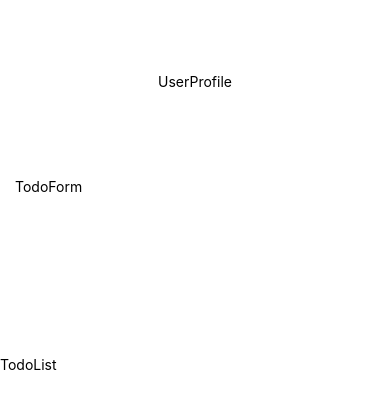
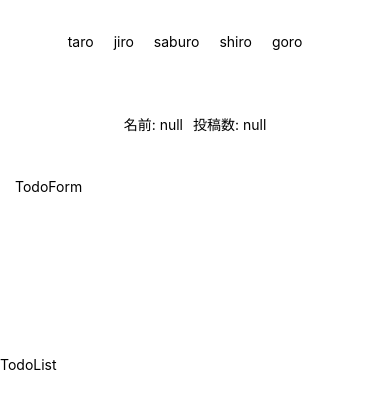
Before and after one commit to shinya-arai/rn-ts-todo, a React Native app: screen / in a window 390 px wide. Shown: the top 408 px of the page. Built offline with nearby package versions, Linux system fonts and the light colour scheme.

Commit message:
userProfile

```diff
--- a/App.tsx
+++ b/App.tsx
@@ -13,7 +13,7 @@ import {Platform, StyleSheet, Text, View} from 'react-native';
 import { Provider } from 'react-redux'
 import store from './src/store'
 
-import UserProfile from './src/components/UserProfile'
+import UserProfileContainer from './src/containers/UserProfileContainer'
 import TodoForm from './src/components/TodoForm';
 import TodoList from './src/components/TodoList';
 
@@ -23,7 +23,7 @@ export default class App extends Component<Props> {
     return (
       <Provider store={store}>
         <View style={{ flex: 10 }}>
-          <UserProfile />
+          <UserProfileContainer />
           <TodoForm />
           <TodoList />
         </View>
--- a/src/actions/index.ts
+++ b/src/actions/index.ts
@@ -7,13 +7,22 @@ export enum UsersActionType {
 
 export interface UsersAction {
   type: UsersActionType,
-  payload?: {
-    newCurrentUser: User
+  payload: {
+    newCurrentUser: User,
   }
 }
 
 export const changeCurrentUser = (userId: number): UsersAction => {
+  const { users } = store.getState().usersState
+
+  const newCurrentUserArray = users.filter((user: User) => user.id === userId)
+
+  const newCurrentUser = {...newCurrentUserArray}[0]
+
   return {
     type: UsersActionType.CHANGE_CURRENT_USER,
+    payload: {
+      newCurrentUser
+    }
   }
 }
--- a/src/components/UserProfile.tsx
+++ b/src/components/UserProfile.tsx
@@ -1,12 +1,47 @@
 import * as React from 'react'
 import { View, Text, Button, StyleSheet } from 'react-native'
+import { User } from '../reducers/usersReducer'
 
-const UserProfile  = () => {
-  return (
-   <View style={styles.container}>
-     <Text>UserProfile</Text>
-   </View>
-  )
+export interface Props {
+  users: User[],
+  currentUser: null | User
+  changeCurrentUser?: (userId: number) => void
+}
+
+class UserProfile extends React.Component<Props, {}> {
+
+  displayUsers = () => {
+    const { users, changeCurrentUser } = this.props
+
+    return users.map(user => {
+      return (
+        <View key={user.id}>
+          <Text
+            style={{ marginRight: 20 }}
+            onPress={() => changeCurrentUser && changeCurrentUser(user.id)}
+          >
+            {user.name}
+          </Text>
+        </View>
+      )
+    })
+  }
+
+  render() {
+    const { currentUser } = this.props
+
+    return (
+      <View style={styles.container}>
+        <View style={{ flex: 0.1, flexDirection: 'row', justifyContent: 'center' }}>
+          {this.displayUsers()}
+        </View>
+        <View style={{ flex: 0.1, flexDirection: 'row' }}>
+          <Text>名前: {currentUser ? currentUser.name : 'null'}</Text>
+          <Text style={{ marginLeft: 10 }}>投稿数: {currentUser ? currentUser.count : 'null'}</Text>
+        </View>
+      </View>
+     )
+  }
 }
 
 const styles = StyleSheet.create({
@@ -14,7 +49,6 @@ const styles = StyleSheet.create({
     flex: 2,
     justifyContent: 'space-around',
     alignItems: 'center',
-    flexDirection: 'row',
   }
 })
 
--- /dev/null
+++ b/src/containers/UserProfileContainer.ts
@@ -0,0 +1,25 @@
+import { AppState } from '../store'
+import { connect } from 'react-redux'
+import { Dispatch } from 'redux'
+import { changeCurrentUser, UsersAction } from '../actions'
+import UserProfile, { Props } from '../components/UserProfile'
+
+interface DispatchProps {
+  changeCurrentUser: (userId: number) => void
+}
+
+const mapStateToProps = (state: AppState): Props => ({
+  users: state.usersState.users,
+  currentUser: state.usersState.currentUser
+})
+
+const mapDispatchToProps = (dispatch: Dispatch<UsersAction>): DispatchProps => ({
+  changeCurrentUser: (userId: number) => {
+    dispatch(changeCurrentUser(userId))
+  }
+})
+
+export default connect(
+  mapStateToProps,
+  mapDispatchToProps
+)(UserProfile)
--- a/src/reducers/usersReducer.ts
+++ b/src/reducers/usersReducer.ts
@@ -24,6 +24,11 @@ const initialState = {
 
 const usersReducer = (state: UsersState = initialState, action: UsersAction): UsersState => {
   switch(action.type) {
+    case UsersActionType.CHANGE_CURRENT_USER:
+      return {
+        ...state,
+        currentUser: action.payload.newCurrentUser
+      }
     default:
       return state
   }
```
